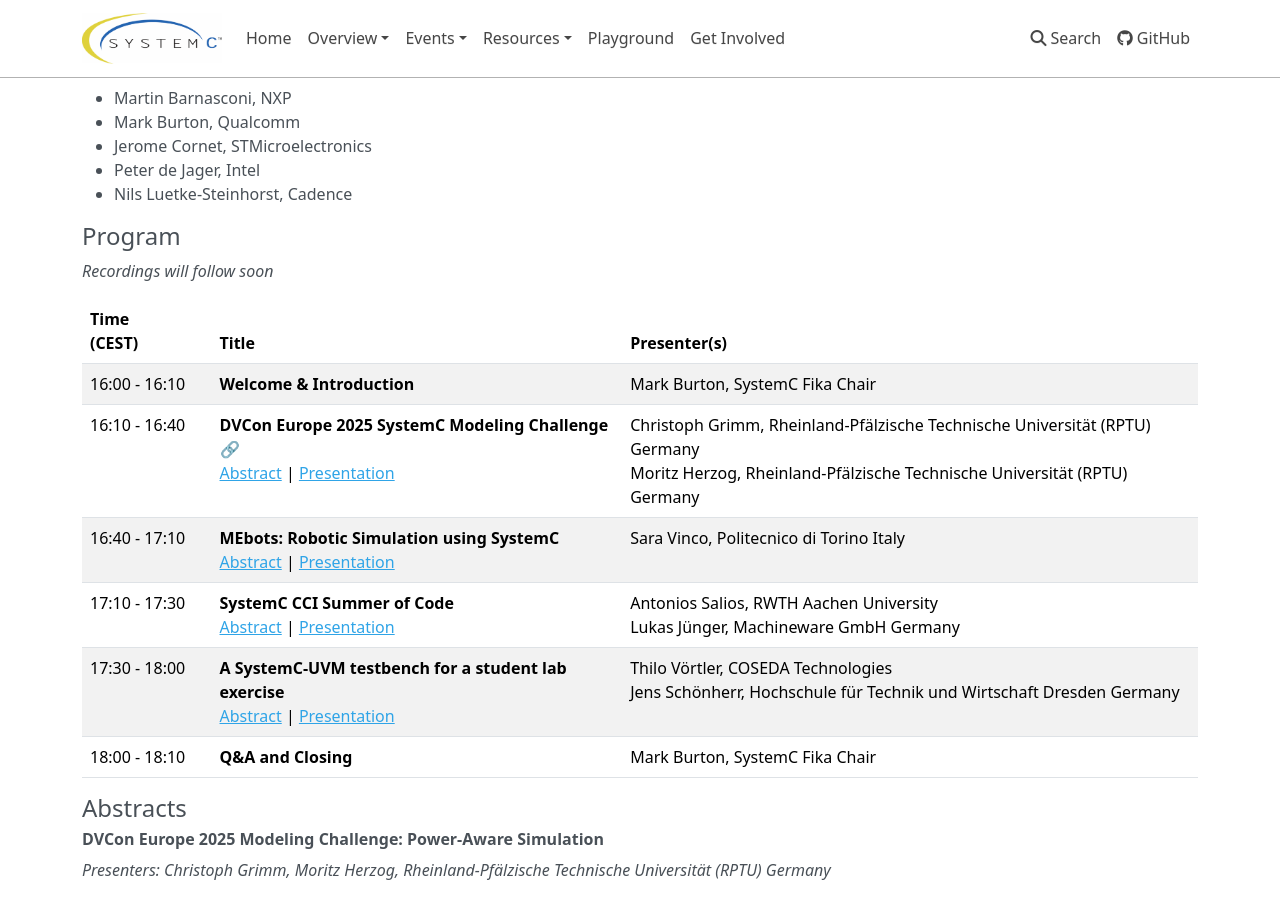
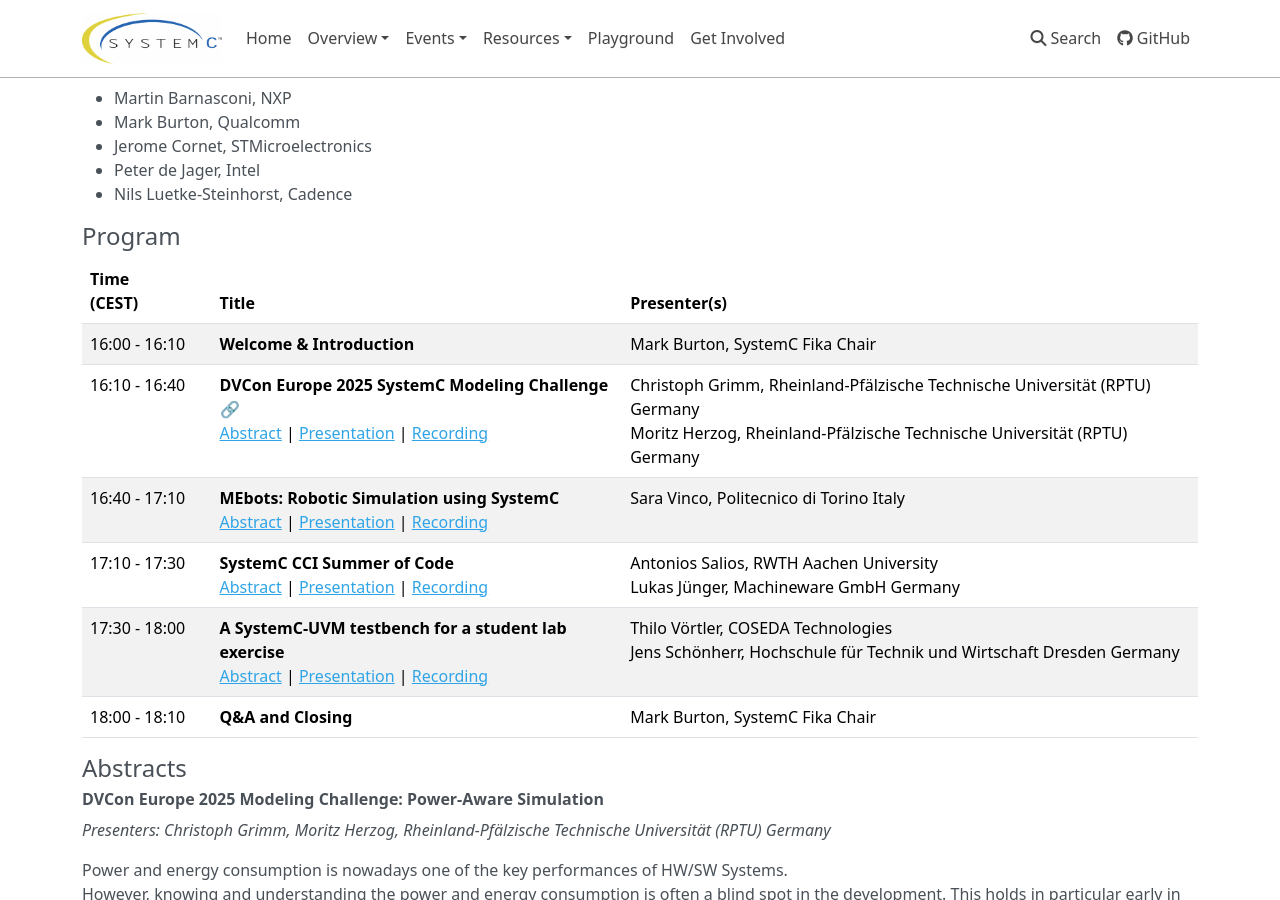
Before and after one commit to accellera-official/systemc.org, an MkDocs documentation site: the page built from docs/events/scef202506.md, in a window 1280 px wide and 900 px high, scrolled down 220 px. Built offline with MkDocs 1.6.1, drawn with Linux system fonts in a browser that asks for light colours; nearby versions of some CDN libraries.

Commit message:
add recordings

```diff
--- a/docs/events/scef202506.md
+++ b/docs/events/scef202506.md
@@ -31,15 +31,13 @@
 
 ## Program
 
-*Recordings will follow soon*
-
 | Time (CEST)&nbsp;&nbsp;&nbsp;&nbsp;&nbsp;&nbsp; | Title | Presenter(s) |
 | ------------- | ---------------- | ---------------------------------- |
 | 16:00 - 16:10 | **Welcome & Introduction** | Mark Burton, SystemC Fika Chair |
-| 16:10 - 16:40 | **DVCon Europe 2025 SystemC Modeling Challenge** <a href="https://dvconchallenge.de/" target="_blank" style="text-decoration:none">&#128279;</a><br>[Abstract](#title-dvcon-europe-2025-modeling-challenge-power-aware-simulation) \| [Presentation][power] | Christoph Grimm, Rheinland-Pfälzische Technische Universität (RPTU) Germany<br> Moritz Herzog, Rheinland-Pfälzische Technische Universität (RPTU) Germany |
-| 16:40 - 17:10 | **MEbots: Robotic Simulation using SystemC**<br>[Abstract](#mebots-robotic-simulation-using-systemc) \| [Presentation][mebots] | Sara Vinco, Politecnico di Torino Italy |
-| 17:10 - 17:30 | **SystemC CCI Summer of Code**<br>[Abstract](#systemc-cci-summer-of-code) \| [Presentation][ssoc] | Antonios Salios, RWTH Aachen University<br>Lukas Jünger, Machineware GmbH Germany |
-| 17:30 - 18:00 | **A SystemC-UVM testbench for a student lab exercise**<br>[Abstract](#a-systemc-uvm-testbench-for-a-student-lab-exercise) \| [Presentation][uvmsc] | Thilo Vörtler, COSEDA Technologies<br>Jens Schönherr, Hochschule für Technik und Wirtschaft Dresden Germany |
+| 16:10 - 16:40 | **DVCon Europe 2025 SystemC Modeling Challenge** <a href="https://dvconchallenge.de/" target="_blank" style="text-decoration:none">&#128279;</a><br>[Abstract](#title-dvcon-europe-2025-modeling-challenge-power-aware-simulation) \| [Presentation][power] \| [Recording][power-recording] | Christoph Grimm, Rheinland-Pfälzische Technische Universität (RPTU) Germany<br> Moritz Herzog, Rheinland-Pfälzische Technische Universität (RPTU) Germany |
+| 16:40 - 17:10 | **MEbots: Robotic Simulation using SystemC**<br>[Abstract](#mebots-robotic-simulation-using-systemc) \| [Presentation][mebots] \| [Recording][mebots-recording] | Sara Vinco, Politecnico di Torino Italy |
+| 17:10 - 17:30 | **SystemC CCI Summer of Code**<br>[Abstract](#systemc-cci-summer-of-code) \| [Presentation][ssoc] \| [Recording][ssoc-recording] | Antonios Salios, RWTH Aachen University<br>Lukas Jünger, Machineware GmbH Germany |
+| 17:30 - 18:00 | **A SystemC-UVM testbench for a student lab exercise**<br>[Abstract](#a-systemc-uvm-testbench-for-a-student-lab-exercise) \| [Presentation][uvmsc] \| [Recording][uvmsc-recording] | Thilo Vörtler, COSEDA Technologies<br>Jens Schönherr, Hochschule für Technik und Wirtschaft Dresden Germany |
 | 18:00 - 18:10 | **Q&A and Closing** | Mark Burton, SystemC Fika Chair |
 
 ## Abstracts
@@ -91,6 +89,10 @@
 
 
 [power]: https://workspace.accellera.org/document/dl/13796
+[power-recording]: https://youtu.be/0iXXcqfr8S8
 [ssoc]: https://workspace.accellera.org/document/dl/13795
+[ssoc-recording]: https://youtu.be/y3VDm21PD5A
 [mebots]: https://workspace.accellera.org/document/dl/13794
+[mebots-recording]: https://youtu.be/xGR004z1_o8
 [uvmsc]: https://workspace.accellera.org/document/dl/13813
+[uvmsc-recording]: https://youtu.be/QMc-jnDaj2U
```
